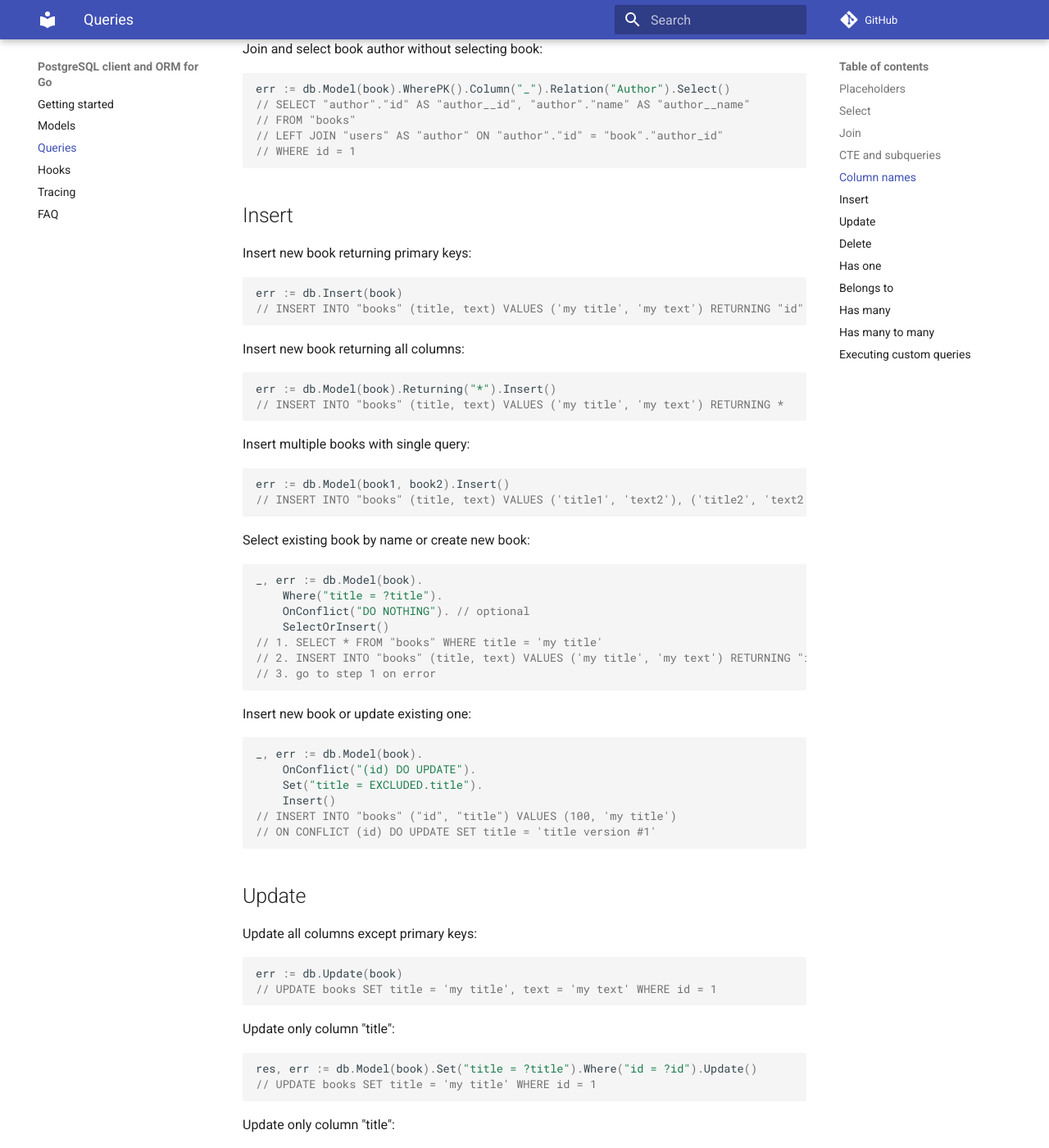
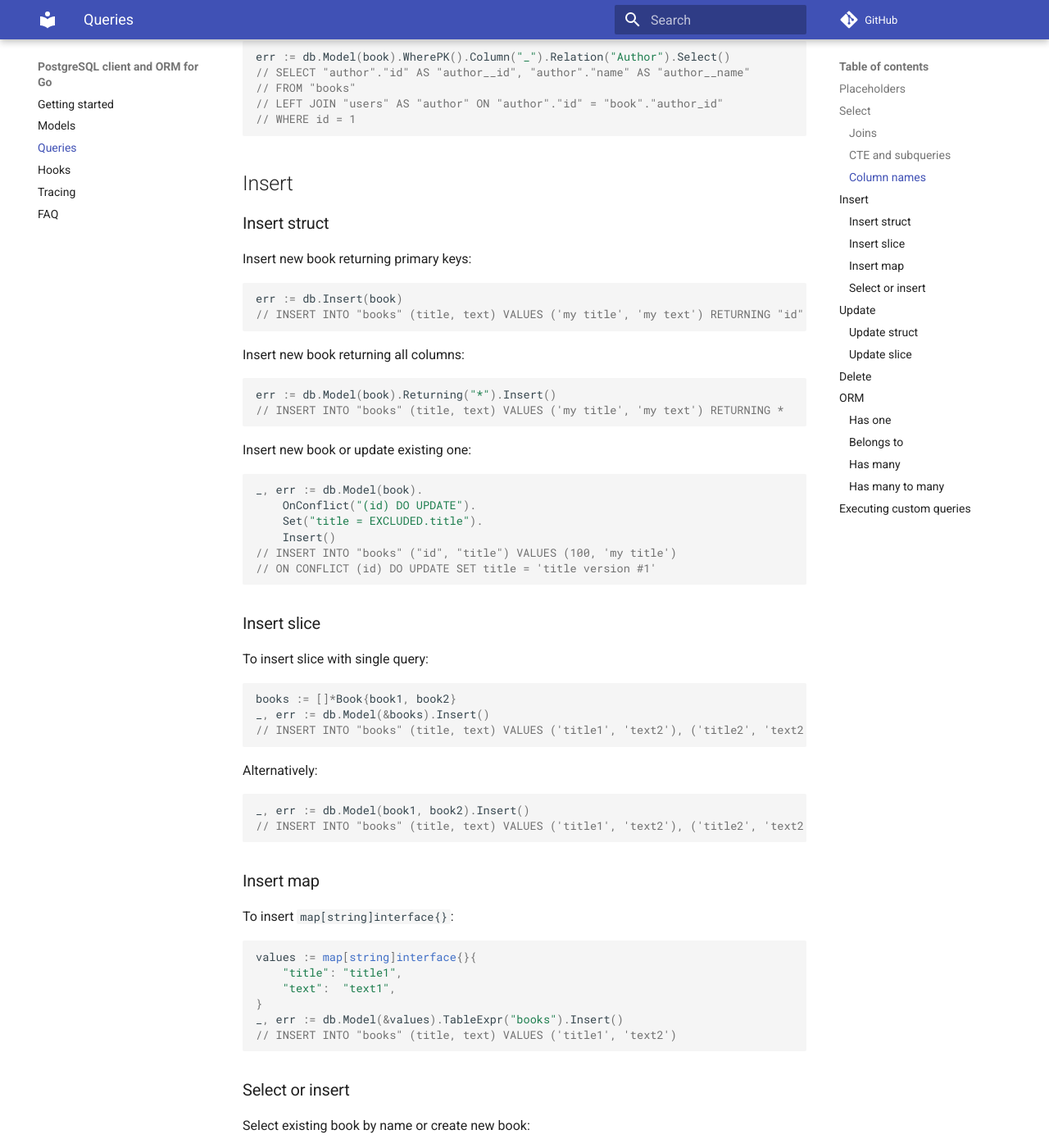
Before and after one commit to go-pg/docs, an MkDocs documentation site: the page built from docs/queries.md, in a window 1280 px wide and 1400 px high, scrolled down 6877 px. Shown: the whole window at 82% size. Built offline with MkDocs 1.6.1 and Material for MkDocs 9.7.7, drawn with Linux system fonts in a browser that asks for light colours; comment, search, counter and statistics services are not loaded; some of the changed text lies outside the part shown.

Commit message:
Tweak queries

````diff
--- a/docs/queries.md
+++ b/docs/queries.md
@@ -262,7 +262,7 @@ err := db.Model(book).
 // SELECT * FROM books WHERE id  = 1 FOR UPDATE
 ```
 
-## Join
+### Joins
 
 Select book and manually join author:
 
@@ -287,7 +287,7 @@ q.Join("LEFT JOIN authors AS a").
     JoinOn("a.active = ?", true)
 ```
 
-## CTE and subqueries
+### CTE and subqueries
 
 Select books using WITH statement:
 
@@ -332,7 +332,7 @@ err := db.Model(nil).TableExpr("(?)", authorBooks).Select(&books)
 // )
 ```
 
-## Column names
+### Column names
 
 Select book and associated author:
 
@@ -378,6 +378,8 @@ err := db.Model(book).WherePK().Column("_").Relation("Author").Select()
 
 ## Insert
 
+### Insert struct
+
 Insert new book returning primary keys:
 
 ```go
@@ -392,12 +394,48 @@ err := db.Model(book).Returning("*").Insert()
 // INSERT INTO "books" (title, text) VALUES ('my title', 'my text') RETURNING *
 ```
 
-Insert multiple books with single query:
+Insert new book or update existing one:
 
 ```go
-err := db.Model(book1, book2).Insert()
+_, err := db.Model(book).
+    OnConflict("(id) DO UPDATE").
+    Set("title = EXCLUDED.title").
+    Insert()
+// INSERT INTO "books" ("id", "title") VALUES (100, 'my title')
+// ON CONFLICT (id) DO UPDATE SET title = 'title version #1'
+```
+
+### Insert slice
+
+To insert slice with single query:
+
+```go
+books := []*Book{book1, book2}
+_, err := db.Model(&books).Insert()
+// INSERT INTO "books" (title, text) VALUES ('title1', 'text2'), ('title2', 'text2') RETURNING "id"
+```
+
+Alternatively:
+
+```go
+_, err := db.Model(book1, book2).Insert()
 // INSERT INTO "books" (title, text) VALUES ('title1', 'text2'), ('title2', 'text2') RETURNING *
 ```
+
+### Insert map
+
+To insert `map[string]interface{}`:
+
+```go
+values := map[string]interface{}{
+    "title": "title1",
+    "text":  "text1",
+}
+_, err := db.Model(&values).TableExpr("books").Insert()
+// INSERT INTO "books" (title, text) VALUES ('title1', 'text2')
+```
+
+### Select or insert
 
 Select existing book by name or create new book:
 
@@ -411,18 +449,9 @@ _, err := db.Model(book).
 // 3. go to step 1 on error
 ```
 
-Insert new book or update existing one:
+## Update
 
-```go
-_, err := db.Model(book).
-    OnConflict("(id) DO UPDATE").
-    Set("title = EXCLUDED.title").
-    Insert()
-// INSERT INTO "books" ("id", "title") VALUES (100, 'my title')
-// ON CONFLICT (id) DO UPDATE SET title = 'title version #1'
-```
-
-## Update
+### Update struct
 
 Update all columns except primary keys:
 
@@ -456,6 +485,8 @@ res, err := db.Model(book).
     Update(&title)
 // UPDATE books SET title = upper(title) WHERE id = 1 RETURNING title
 ```
+
+### Update slice
 
 Update multiple books with single query:
 
@@ -492,13 +523,15 @@ res, err := db.Model(book).Where("title = ?title").Delete()
 Delete multiple books:
 
 ```go
-books := []Book{} // slice of books with ids
+books := []*Book{book1, book2} // slice of books with ids
 
 res, err := db.Model(&books).WherePK().Delete()
-// DELETE FROM "books" WHERE id IN (1, 2, 3)
+// DELETE FROM "books" WHERE id IN (1, 2)
 ```
 
-## Has one
+## ORM
+
+### Has one
 
 Following examples selects users joining their profiles:
 
@@ -558,7 +591,7 @@ fmt.Println(users[1].Id, users[1].Name, users[1].Profile)
 // 2 user 2 &{2 ru}
 ```
 
-## Belongs to
+### Belongs to
 
 Following examples selects users joining their profiles:
 
@@ -619,7 +652,7 @@ fmt.Println(users[1].Id, users[1].Name, users[1].Profile)
 // 2 user 2 &{2 ru 2}
 ```
 
-## Has many
+### Has many
 
 Following example selects first user and all his active profiles:
 
````
Also changed, not shown: other parts of docs/queries.md (+2 -2 lines), docs/models.md (+1 -1 lines).
